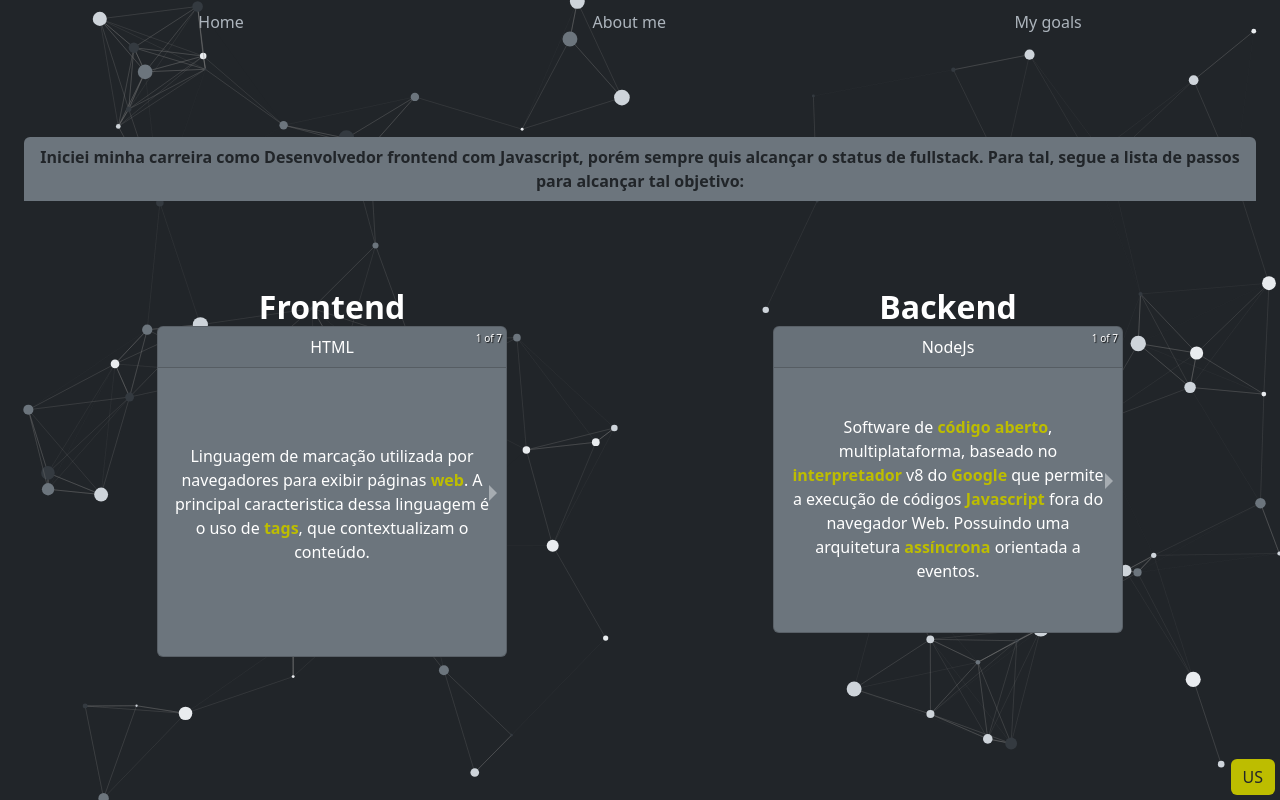
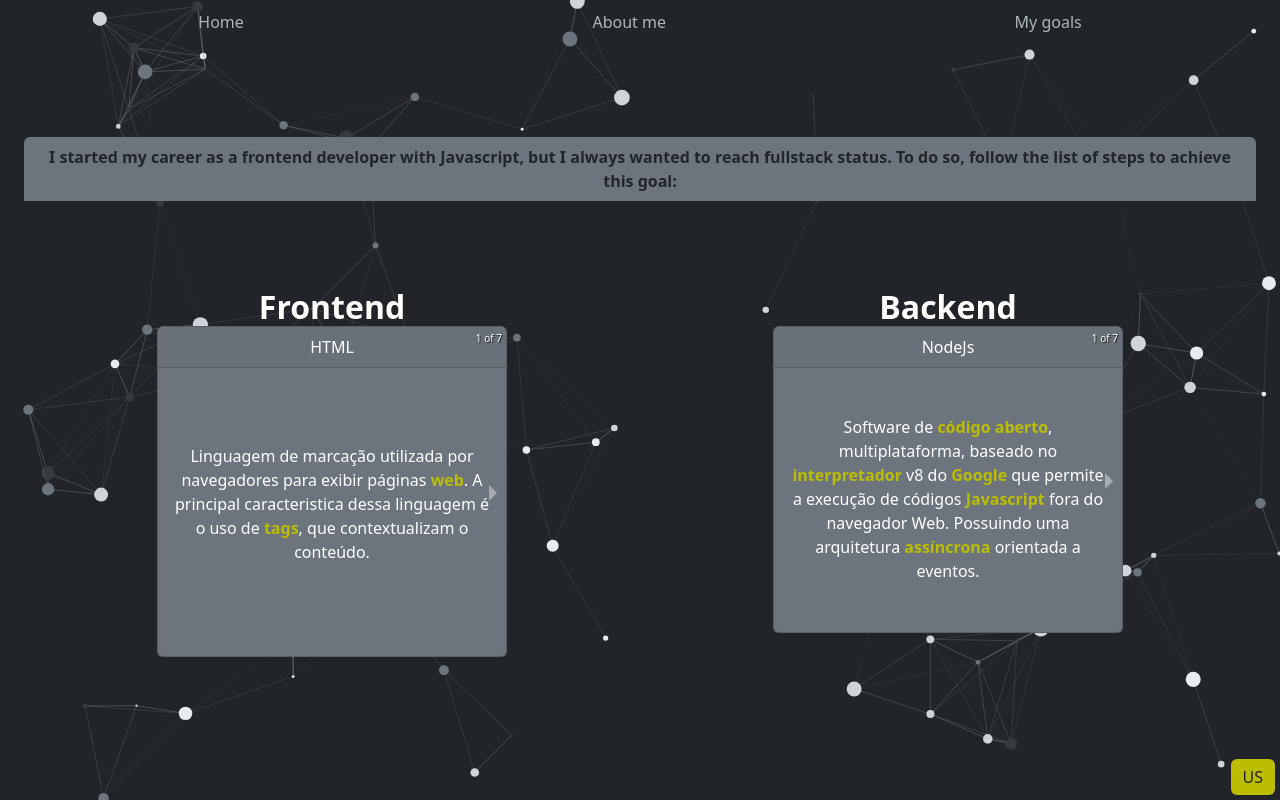
Before and after one commit to Rharuow/Hary-app, a Next.js app: page /my-goals in a window 1280 px wide. Built offline with nearby package versions, Linux system fonts and the light colour scheme.

Commit message:
improvements: my goals introduction translate

```diff
--- a/src/components/domain/MyGoals/index.tsx
+++ b/src/components/domain/MyGoals/index.tsx
@@ -2,6 +2,8 @@ import React from "react";
 import { Card } from "react-bootstrap";
 import ListGroup from "react-bootstrap/ListGroup";
 import { Carousel } from "react-responsive-carousel";
+import { useLanguageContext } from "../../../app/Language";
+import { Language, translate } from "../../../translate";
 
 import Navigation from "../../Navigation";
 import backendRequiriments from "./Backend";
@@ -9,14 +11,13 @@ import backendRequiriments from "./Backend";
 import frontendRequiriments from "./Frontend";
 
 const MyGoals = () => {
+  const { language } = useLanguageContext();
   return (
     <div className="min-h-100vh d-flex justify-content-center algin-items-center px-4 pt-10px flex-wrap">
       <Navigation className="w-100 mb-16px" />
       <div style={{ zIndex: 1 }}>
         <p className="text-center mb-0 bg-secondary text-dark fw-bold p-2 text-justify rounded-top">
-          Iniciei minha carreira como Desenvolvedor frontend com Javascript,
-          porém sempre quis alcançar o status de fullstack. Para tal, segue a
-          lista de passos para alcançar tal objetivo:
+          {translate[language as keyof Language].myGoals.introduction}
         </p>
       </div>
       <div className="d-flex justify-content-around w-100">
--- a/src/translate.tsx
+++ b/src/translate.tsx
@@ -64,6 +64,10 @@ export const translate = {
         </p>
       </>
     ),
+    myGoals: {
+      introduction:
+        "I started my career as a frontend developer with Javascript, but I always wanted to reach fullstack status. To do so, follow the list of steps to achieve this goal:",
+    },
   },
   BR: {
     home: {
@@ -126,5 +130,9 @@ export const translate = {
         </p>
       </>
     ),
+    myGoals: {
+      introduction:
+        "Iniciei minha carreira como Desenvolvedor frontend com Javascript, porém sempre quis alcançar o status de fullstack. Para tal, segue a lista de passos para alcançar tal objetivo:",
+    },
   },
 };
```
